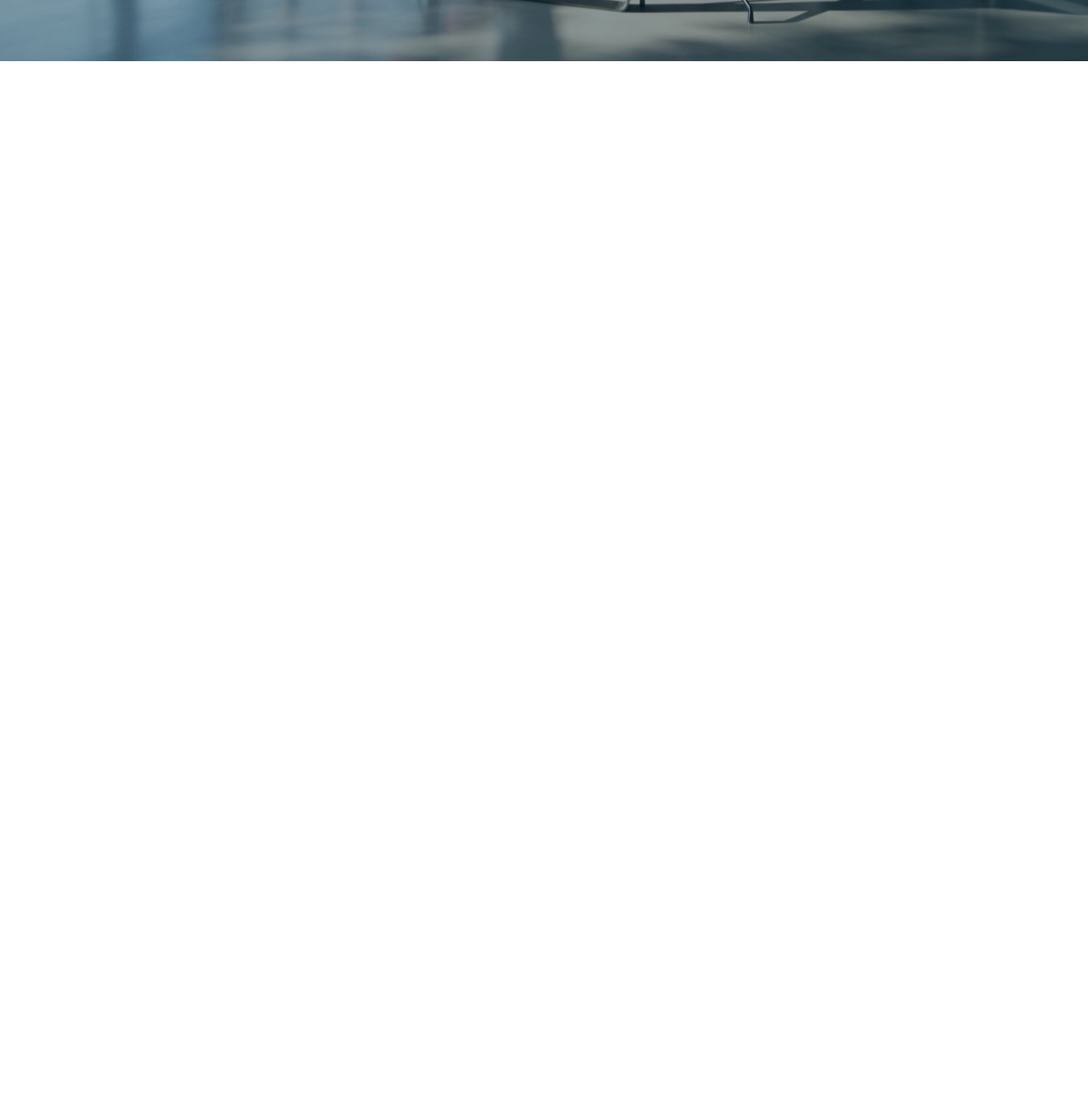
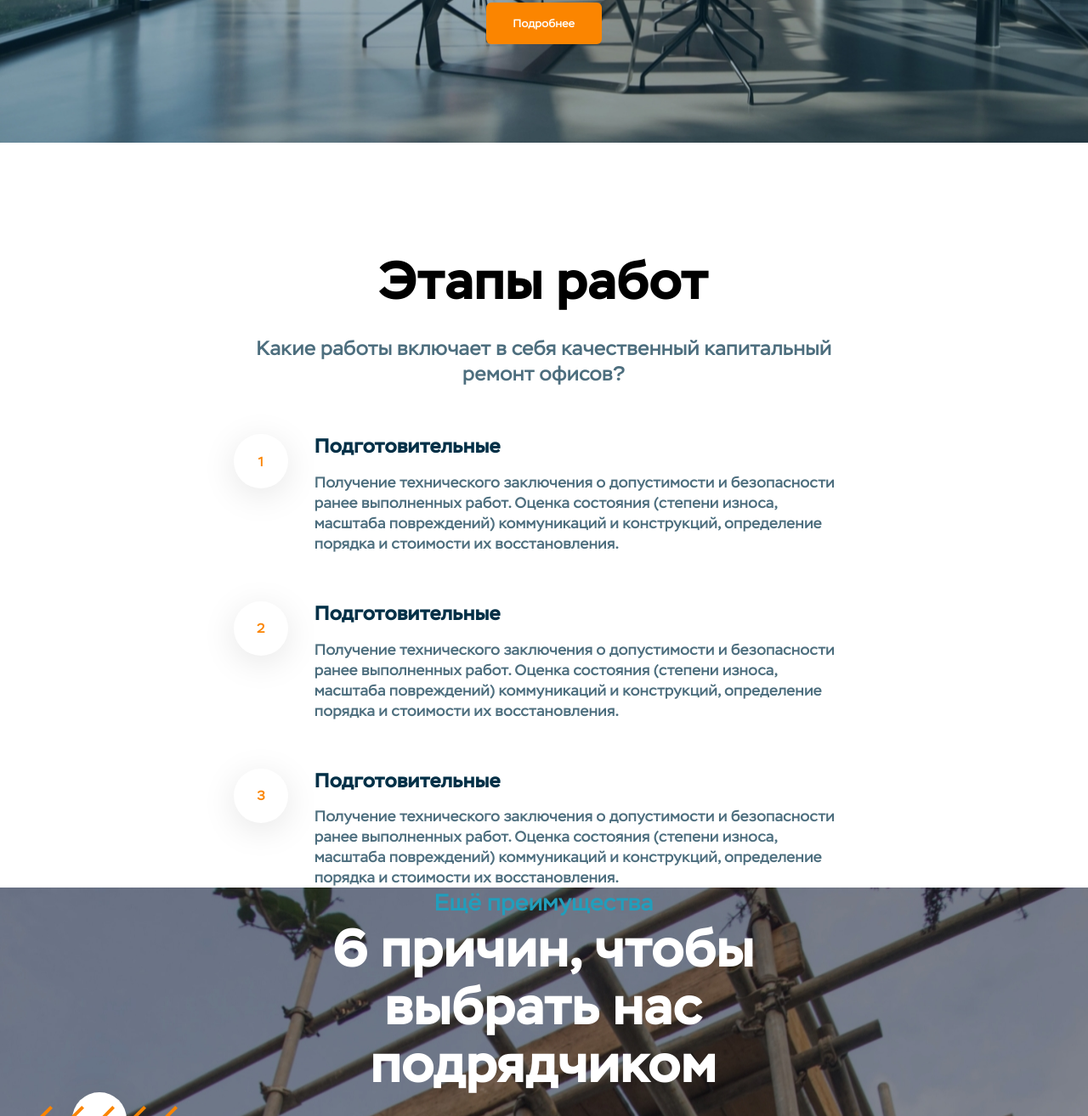
Before and after one commit to sergey830/-, a plain HTML site: page index.html in a window 1280 px wide. Shown: the part 2289-3603 px from the top of the page at 85% size. Before the commit the page ends 2361 px from the top, so only its background shows below. Drawn offline with Linux system fonts and the light colour scheme.

Commit message:
добавление блока

```diff
--- a/index.html
+++ b/index.html
@@ -205,7 +205,8 @@
           </div>
         </div>
       </section>
-      <section class="backgraund-2">
+      <section class="about-company">
+        <div class="container">
           <div class="apple">
             <div class="center">
               <div>
@@ -215,10 +216,10 @@
                   по-новому
                 </h2>
                 <p class="color">
-              Компания «АСКА» предлагает полный спектр услуг по восстановлению,
-              полной или<br />
-              частичной замене ненесущих конструкций, инженерных коммуникаций
-              –<br />
+                  Компания «АСКА» предлагает полный спектр услуг по
+                  восстановлению, полной или<br />
+                  частичной замене ненесущих конструкций, инженерных
+                  коммуникаций –<br />
                   капитальный ремонт офисов «под ключ». С установкой новейшего
                   оборудования и<br />
                   систем освещения, с заменой покрытий и мебели поменяется
@@ -228,6 +229,60 @@
                 <button class="btn">Подробнее</button>
               </div>
             </div>
+          </div>
+        </div>
+      </section>
+      <section>
+        <div class="container">
+          <h2 class="text-2">Этапы работ</h2>
+          <p class="repair">Какие работы включает в себя качественный капитальный <br>ремонт офисов?</p>
+          <div>
+           <div class="text-wrapper">
+           <p class="card-number">1</p>
+           <div>
+            <h2 class="text-card-title">Подготовительные</h2>
+            <p class="text-card-subtitle">Получение технического заключения о допустимости и безопасности<br> ранее выполненных работ. Оценка состояния (степени износа,<br> масштаба повреждений) коммуникаций и конструкций, определение<br> порядка и стоимости их восстановления.</p>
+           </div>
+           </div>
+           <div class="text-wrapper">
+            <p class="card-number">2</p>
+            <div>
+             <h2 class="text-card-title">Подготовительные</h2>
+             <p class="text-card-subtitle">Получение технического заключения о допустимости и безопасности<br> ранее выполненных работ. Оценка состояния (степени износа,<br> масштаба повреждений) коммуникаций и конструкций, определение<br> порядка и стоимости их восстановления.</p>
+            </div>
+            </div>
+            <div class="text-wrapper">
+              <p class="card-number">3</p>
+              <div>
+               <h2 class="text-card-title">Подготовительные</h2>
+               <p class="text-card-subtitle">Получение технического заключения о допустимости и безопасности<br> ранее выполненных работ. Оценка состояния (степени износа,<br> масштаба повреждений) коммуникаций и конструкций, определение<br> порядка и стоимости их восстановления.</p>
+              </div>
+              </div>
+          </div>
+        </div>
+      </section>
+      <section class="other-advat">
+        <div class="container">
+          <p class="other-advat-subtitle">Ещё преимущества</p>
+          <h2 class="other-advat-title">6 причин, чтобы <br> выбрать нас<br> подрядчиком</h2>
+          <div class="advant-cards">
+            <div class="advant-card" >
+              <img src="assets/галочка.svg" alt="">
+            </div>
+            <div class="advant-card">
+              <img src="assets/галочка.svg" alt="">
+            </div>
+            <div class="advant-card">
+              <img src="assets/галочка.svg" alt="">
+            </div>
+            <div class="advant-card">
+              <img src="assets/галочка.svg" alt="">
+            </div>
+            <div class="advant-card">
+              <img src="assets/галочка.svg" alt="">
+            </div>
+          </div>
+        </div>
       </section>
     </main>
   </body>
--- a/style.css
+++ b/style.css
@@ -115,6 +115,8 @@ header {
   margin-bottom: 24px;
   font-size: 64px;
   font-weight: bold;
+  text-align: center;
+  margin-top: 120px;
 }
 
 .text-3 {
@@ -190,8 +192,80 @@ header {
   padding-top: 100px;
   padding-bottom: 116px;
 }
-.backgraund-2 {
+.about-company {
   background-image: url('assets/images.jpeg');
   background-size: cover;
 
 }
+.repair{
+  color: rgba(2, 48, 71, 0.7);
+  text-align: center;
+  margin-bottom: 24px;
+  font-size: 24px;
+
+}
+.card-number{
+  height: 64px;
+  width: 64px;
+  border-radius: 50%;
+  color: rgb(251, 133, 0);
+  box-shadow: 0px 8px 40px 0px rgba(0, 0, 0, 0.1);
+ display: flex;
+ align-items: center;
+ justify-content: center;
+
+}
+.text-card-title{
+  color: rgb(2, 48, 71);
+  font-size: 24px;
+  font-weight: 700;
+  line-height: 120%;
+  text-align: left;
+
+
+}
+.text-card-subtitle{
+  color: rgba(2, 48, 71, 0.7);
+  font-size: 18px;
+  font-weight: 400;
+  line-height: 24px;
+  text-align: left;
+  margin-top: 16px;
+
+}
+.text-wrapper{
+  display: flex;
+  align-items: start;
+  gap: 31px;
+  max-width: 730px;
+  margin: 0 auto;
+  margin-top: 56px;
+}
+.other-advat-subtitle{
+  color: rgb(33, 158, 188);
+  font-size: 28px;
+  font-weight: 500;
+  line-height: 130%;
+  text-align: center;
+}
+.other-advat-title{
+  /* Style 1 / Display Bold */
+  color: rgb(255, 255, 255);
+  font-size: 64px;
+  font-weight: 700;
+  line-height: 68px;
+  text-align: center;
+}
+.other-advat{
+  background-image: url(assets/construction.jpeg);
+}
+.advant-cards{
+  height: 64px;
+  width: 64px;
+  border-radius: 50%;
+  box-shadow: 0px 8px 40px 0px rgba(0, 0, 0, 0.1);
+ display: flex;
+ align-items: center;
+ justify-content: center;
+ background: white;
+}
```
Also changed, not shown: assets/construction.jpeg (added), assets/галочка.svg (added). Lines whose indentation alone changed are shown as unchanged.
